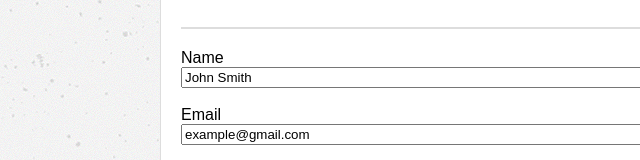
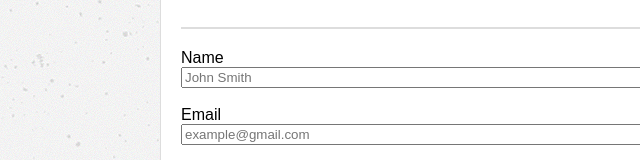
Before and after one commit to jskwru11/Basic-Portfolio, a plain HTML site: page contact.html in a window 1280 px wide. Shown: the part 178-338 px from the top of the page, 0-640 px from the left. Drawn offline with Linux system fonts and the light colour scheme.

Commit message:
added placeholder for form inputs

```diff
--- a/contact.html
+++ b/contact.html
@@ -25,9 +25,9 @@
         <hr>
         <form action="">
             <label class="label1" for="name">Name</label> <br>
-            <input type="text" name="name" id="name" class="long-input label1" value="John Smith"><br>
+            <input type="text" name="name" id="name" class="long-input label1" placeholder="John Smith"><br>
             <label class="label1" for="email">Email</label> <br>
-            <input type="text" name="email" id="email"class="long-input label1" value="example@gmail.com"><br>
+            <input type="text" name="email" id="email"class="long-input label1" placeholder="example@gmail.com"><br>
             <label class="label1" for="message">Message</label> <br>
             <textarea name="message" id="message" cols="30" rows="10" class="long-input label1"></textarea><br>
             <input type="submit" value="Submit" class="submit">
```
